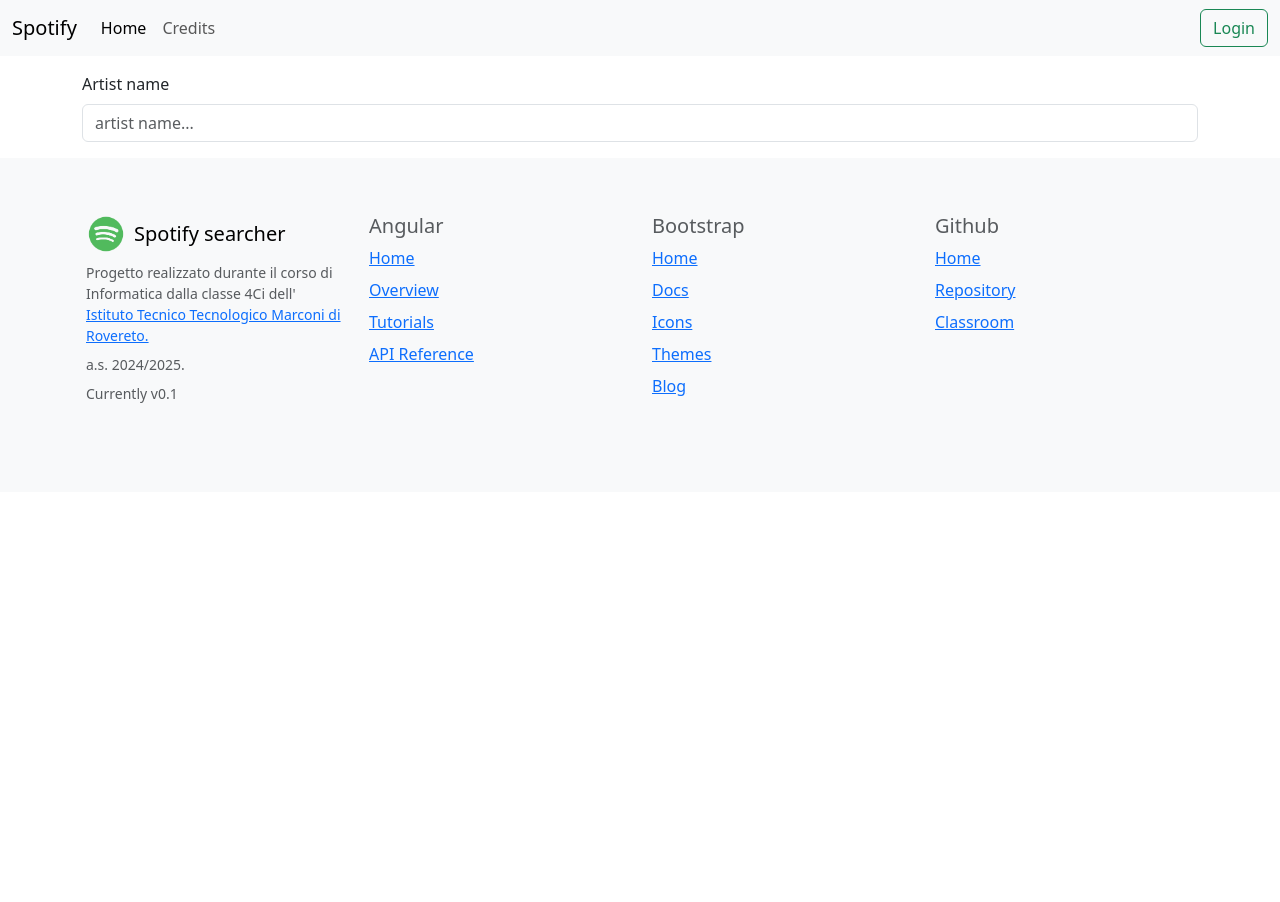
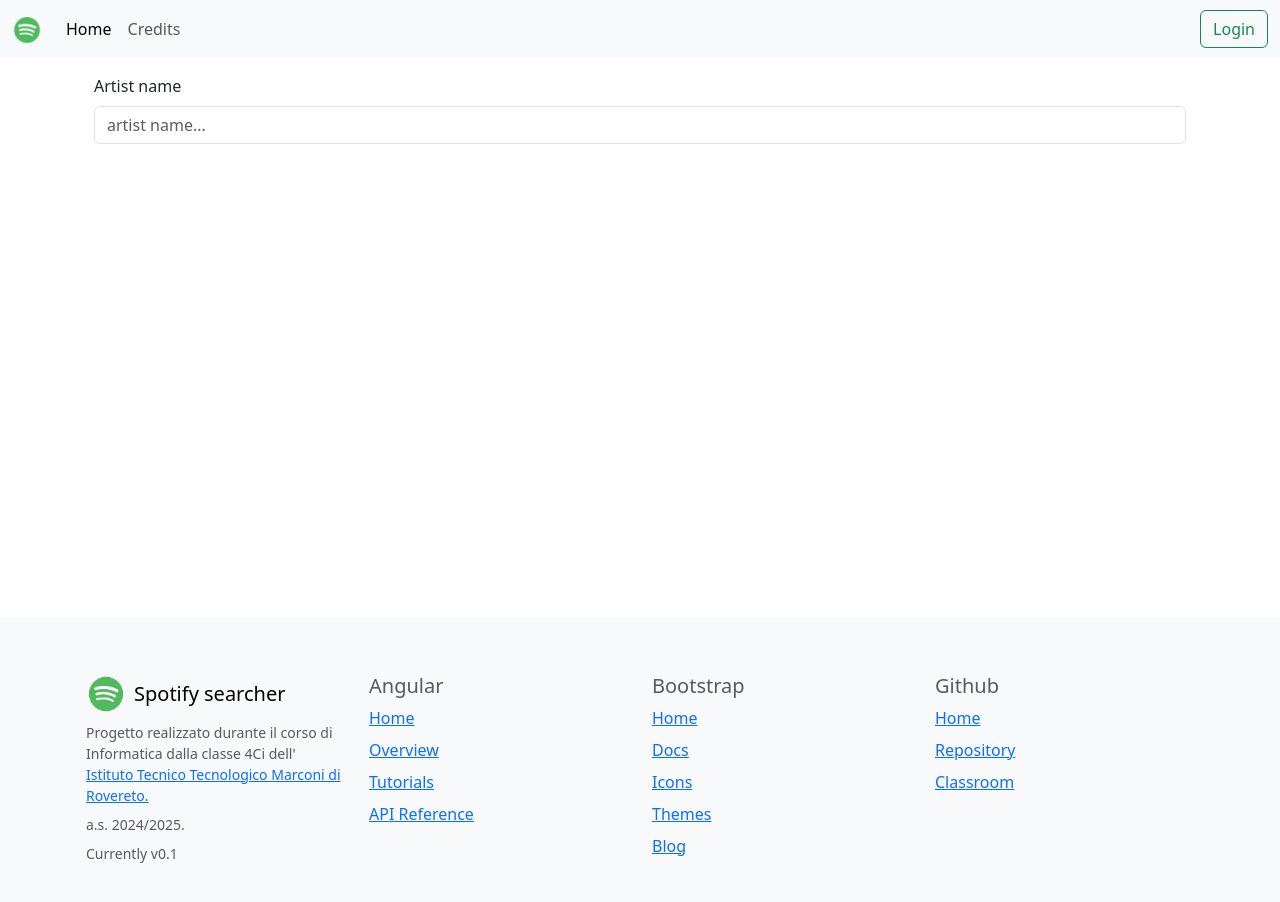
Before and after one commit to andreatrentini/corsoangular2024-2025, an Angular app in the folder spotify/: page /search in a window 1280 px wide. Shown: the top 902 px of the page. Before the commit the page ends 800 px from the top, so only its background shows below. Built offline with nearby package versions, Linux system fonts and the light colour scheme; no server answers.

Commit message:
Piccoli aggiustamenti alla grafica

```diff
--- a/spotify/src/app/menu/menu.component.html
+++ b/spotify/src/app/menu/menu.component.html
@@ -1,6 +1,8 @@
 <nav class="navbar navbar-expand-lg bg-body-tertiary">
     <div class="container-fluid">
-      <a class="navbar-brand" routerLink="" routerLinkActive="active">Spotify</a>
+      <a class="navbar-brand" routerLink="" routerLinkActive="active">
+        <img src="/logospotify.png" alt="Bootstrap" width="30" height="30">
+      </a>
       <button class="navbar-toggler" type="button" data-bs-toggle="collapse" data-bs-target="#navbarSupportedContent" aria-controls="navbarSupportedContent" aria-expanded="false" aria-label="Toggle navigation">
         <span class="navbar-toggler-icon"></span>
       </button>
--- a/spotify/src/app/search/search.component.css
+++ b/spotify/src/app/search/search.component.css
@@ -0,0 +1,3 @@
+#main {
+    min-height: 70vh;
+}
--- a/spotify/src/app/search/search.component.html
+++ b/spotify/src/app/search/search.component.html
@@ -1,4 +1,5 @@
-<div class="container my-3">
+<div id="main" class="container">
+    <div class="container py-3">
         <label for="artistName" class="form-label">Artist name</label>
         <!-- [formControl] mni consente di creare un collegamento (property binding) fra il tag input
         e l'oogetto di tipo FormControl dichiarato nella classe in typescript -->
@@ -18,3 +19,4 @@
             </div>
         </div>
     }
+</div>
```
Lines whose indentation alone changed are shown as unchanged.
